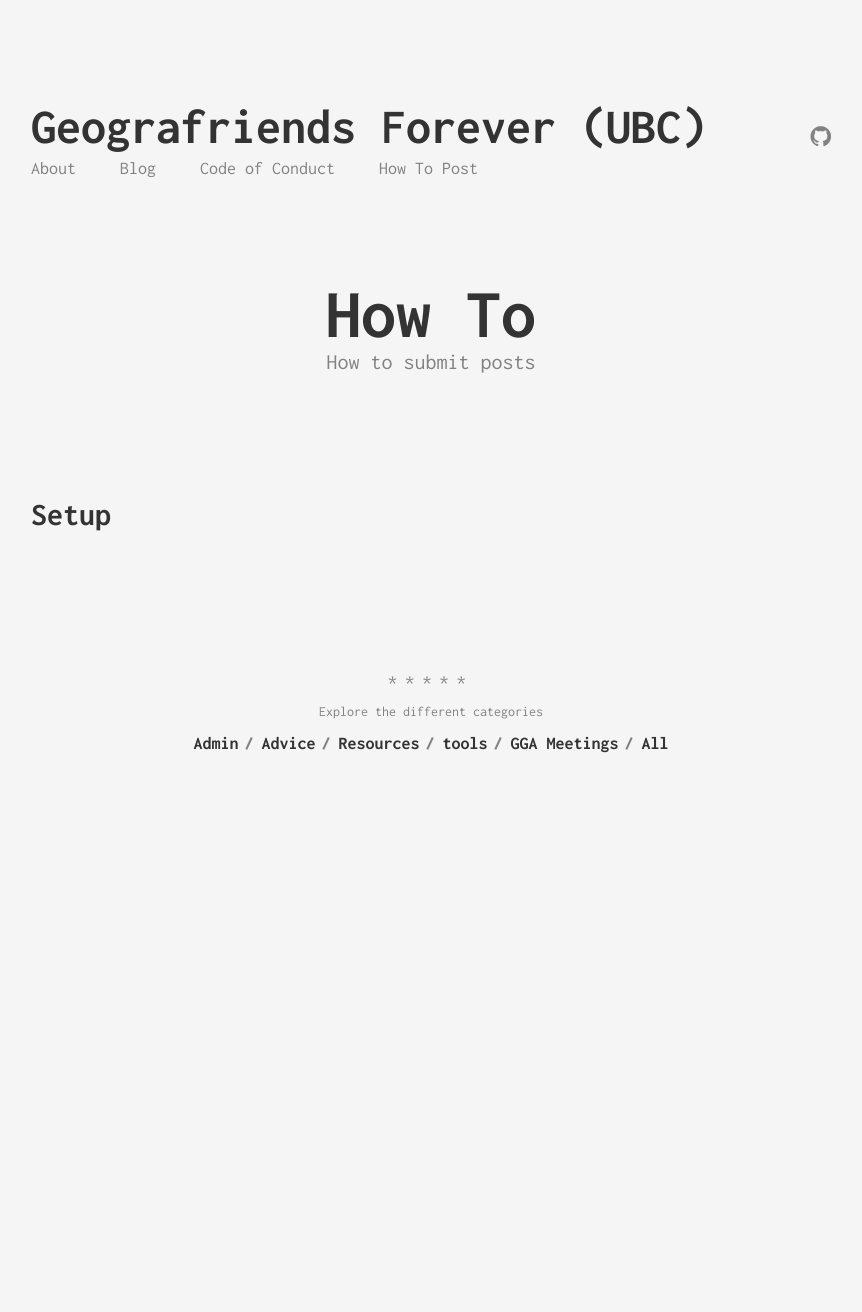
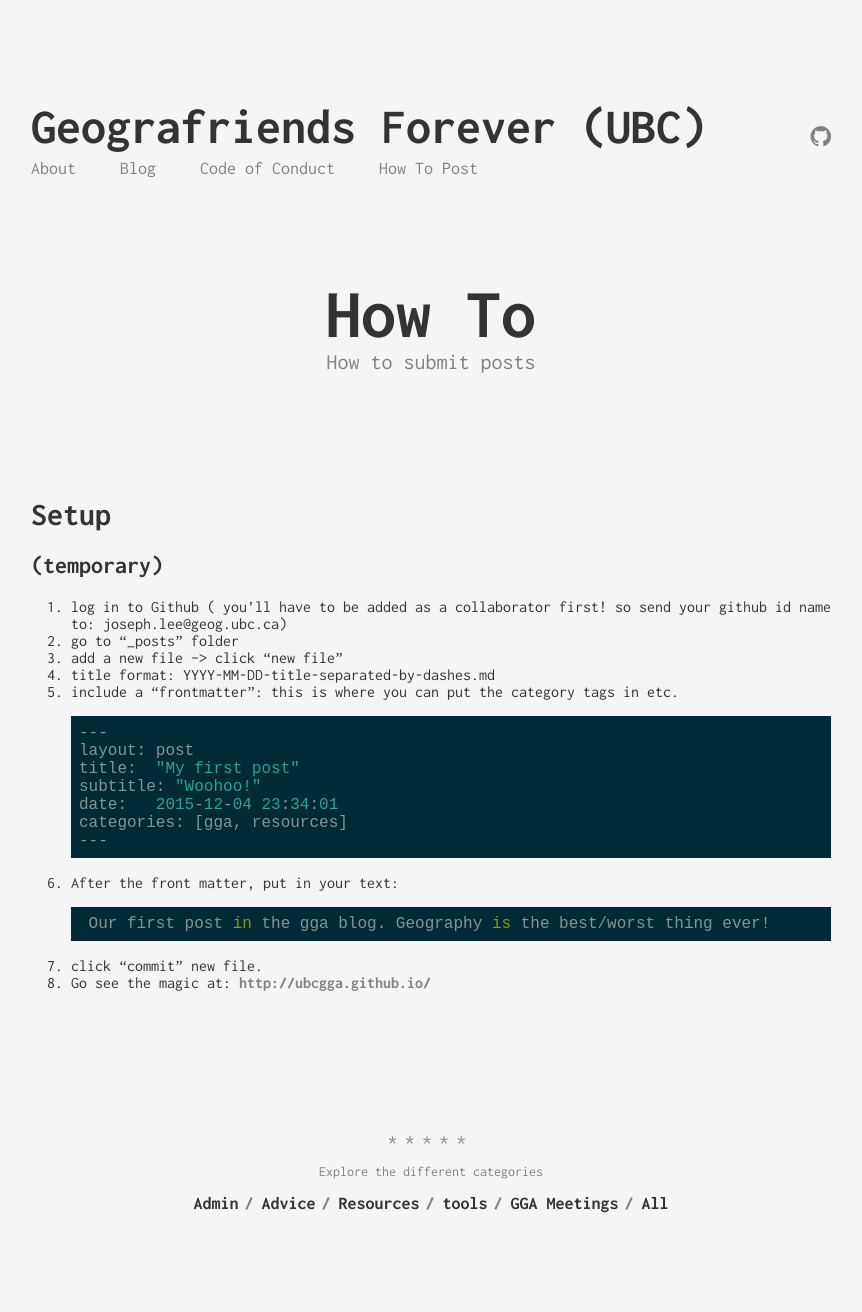
Before and after one commit to ubcgga/ubcgga.github.io, a Jekyll site: the page built from howto.md, in a window 1280 px wide. Shown: the whole page, without its empty margins (209-1071 px from the left). Built offline with Jekyll 4.4.1, drawn with Linux system fonts in a browser that asks for light colours; before the commit the page ends 900 px from its top, so only the background shows below that.

Commit message:
Update howto.md

````diff
--- a/howto.md
+++ b/howto.md
@@ -7,3 +7,27 @@
 
 
 # Setup
+
+## (temporary)
+1. log in to Github
+( you'll have to be added as a collaborator first! so send your github id name to: joseph.lee@geog.ubc.ca)
+2. go to "_posts" folder
+3. add a new file --> click "new file"
+4. title format:   YYYY-MM-DD-title-separated-by-dashes.md
+5. include a "frontmatter": this is where you can put the category tags in etc.
+```
+---
+layout: post
+title:  "My first post"
+subtitle: "Woohoo!"
+date:   2015-12-04 23:34:01
+categories: [gga, resources]
+---
+```
+ 6. After the front matter, put in your text:
+ ```
+ Our first post in the gga blog. Geography is the best/worst thing ever!
+```
+
+6. click "commit" new file.
+7. Go see the magic at: [http://ubcgga.github.io/](http://ubcgga.github.io/)
````
